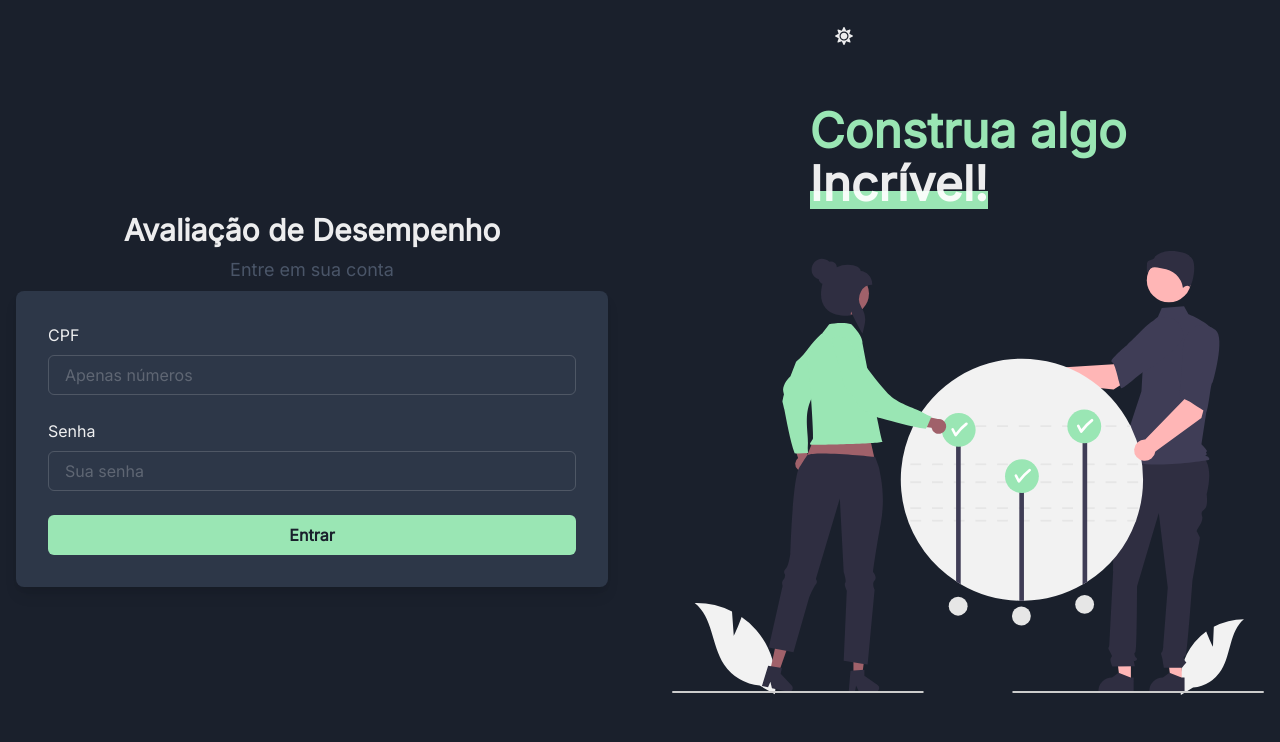
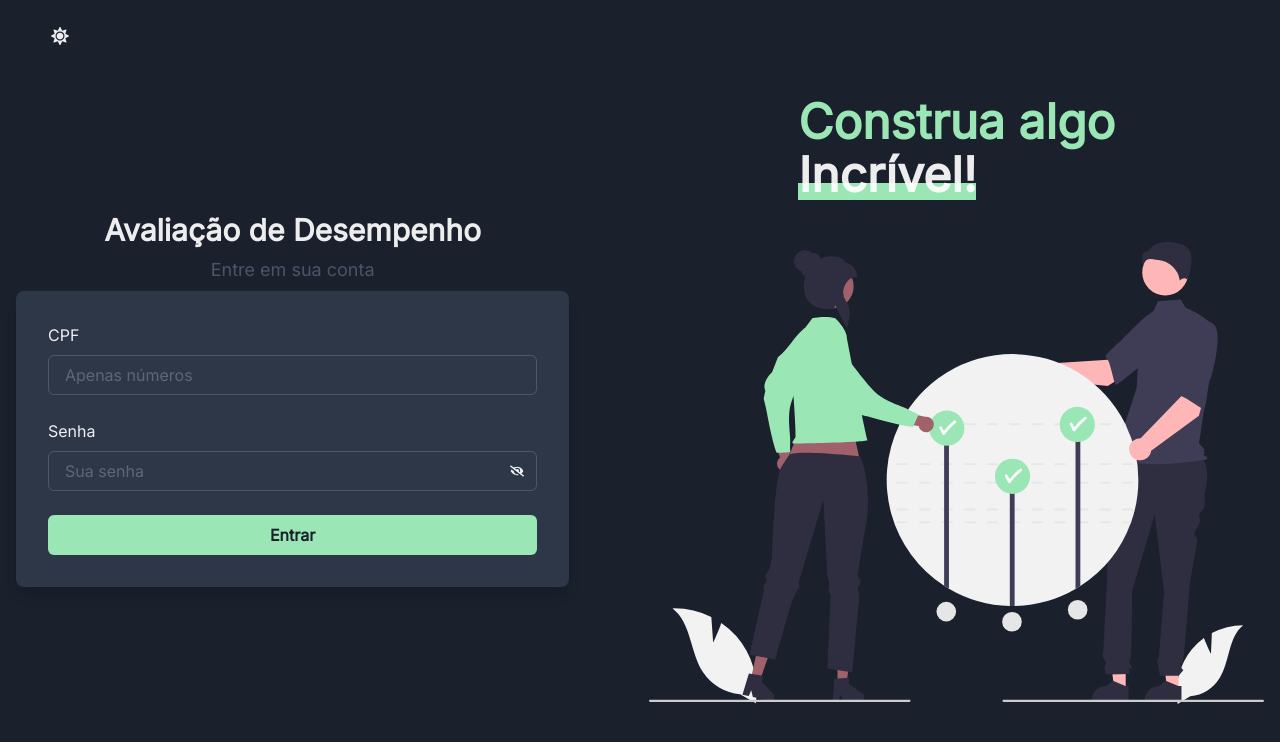
Before and after one commit to lucaslsneves/avaliacao-desempenho-front, a React (Create React App) app: page / in a window 1280 px wide. Shown: the top 742 px of the page. Built offline with nearby package versions, Linux system fonts and the light colour scheme.

Commit message:
add eye icon to input password

```diff
--- a/src/pages/login.tsx
+++ b/src/pages/login.tsx
@@ -1,26 +1,46 @@
-import { Center,Image, HStack,Flex, VStack, useColorModeValue, Container, Box, Text, FormLabel, FormControl, Button, Heading } from '@chakra-ui/react'
-import React from 'react'
+import {
+  Image,
+  HStack,
+  Flex,
+  VStack,
+  useColorModeValue,
+  Container,
+  Text,
+  FormLabel,
+  FormControl,
+  Button,
+  Heading,
+  InputGroup,
+  InputRightElement,
+  IconButton,
+} from '@chakra-ui/react'
+import { FaEyeSlash, FaEye } from "react-icons/fa"
+
+import * as React from 'react'
 import LoginDarkImage from '../assets/login-image-dark.svg'
 import LoginLightImage from '../assets/login-image-light.svg'
 import { ColorModeSwitcher } from '../ColorModeSwitcher'
 import InputApp from '../components/input'
 
 export default function Login() {
-const theme = useColorModeValue("light" , "dark");
+  const theme = useColorModeValue("light", "dark");
+  const [showPassword, setShowPassword] = React.useState(false);
   return (
     <>
-      <Container   minH={'100vh'} minW={'100vw'} bg={useColorModeValue('gray.50', 'gray.800')} >
+      <Container minH={'100vh'} minW={'100vw'} bg={useColorModeValue('gray.50', 'gray.800')} >
 
 
         <Flex position="relative" flexDirection="column" justifyContent="center" minH={'100vh'} maxWidth="1280px" margin="0 auto">
-        <HStack position="fixed" top="0" right="400px" padding={4}> <ColorModeSwitcher  /></HStack>
-            <HStack maxH={"1000px"} spacing={16} width="100%">
-              <VStack width="50%">
-                <Heading  fontSize={"3xl"} fontWeight={900}>Avaliação de Desempenho</Heading>
+          <HStack position="fixed" top="0" padding={4}> <ColorModeSwitcher /></HStack>
+          <HStack maxH={"1000px"} spacing={20} width="100%">
+            <VStack width="45%">
+              <Heading fontSize={"3xl"} fontWeight={900}>Avaliação de Desempenho</Heading>
               <Text fontSize={'lg'} color={'gray.600'}>
                 Entre em sua conta
           </Text>
+
               <VStack padding={8}
+                as="form"
                 height="100%"
                 rounded="lg"
                 bg={useColorModeValue('white', 'gray.700')}
@@ -32,7 +52,16 @@ const theme = useColorModeValue("light" , "dark");
 
                 <FormControl>
                   <FormLabel>Senha</FormLabel>
-                    <InputApp placeholder="Sua senha" type="password" />
+                  <InputGroup>
+                    <InputApp placeholder="Sua senha" type={showPassword === false ? 'password' : 'text'} />
+                    <InputRightElement children={<IconButton
+                      onClick={() => setShowPassword(!showPassword)}
+                      h="1.75rem" size="sm"
+                      bg="transparent"
+                      aria-label="Call Sage"
+                      icon={showPassword === false ? <FaEyeSlash /> : <FaEye />}
+                    />} />
+                  </InputGroup>
                 </FormControl>
 
                 <Button width="100%" colorScheme="green">Entrar</Button>
@@ -59,7 +88,7 @@ const theme = useColorModeValue("light" , "dark");
                   Incrível!
                    </Text>
               </Heading>
-                {theme === 'dark' ? <Image paddingTop={8} src={LoginDarkImage}/> : <Image paddingTop={8} src={LoginLightImage}/>}
+              {theme === 'dark' ? <Image paddingTop={8} src={LoginDarkImage} /> : <Image paddingTop={8} src={LoginLightImage} />}
 
             </VStack>
           </HStack>
```
Lines whose indentation alone changed are shown as unchanged.
